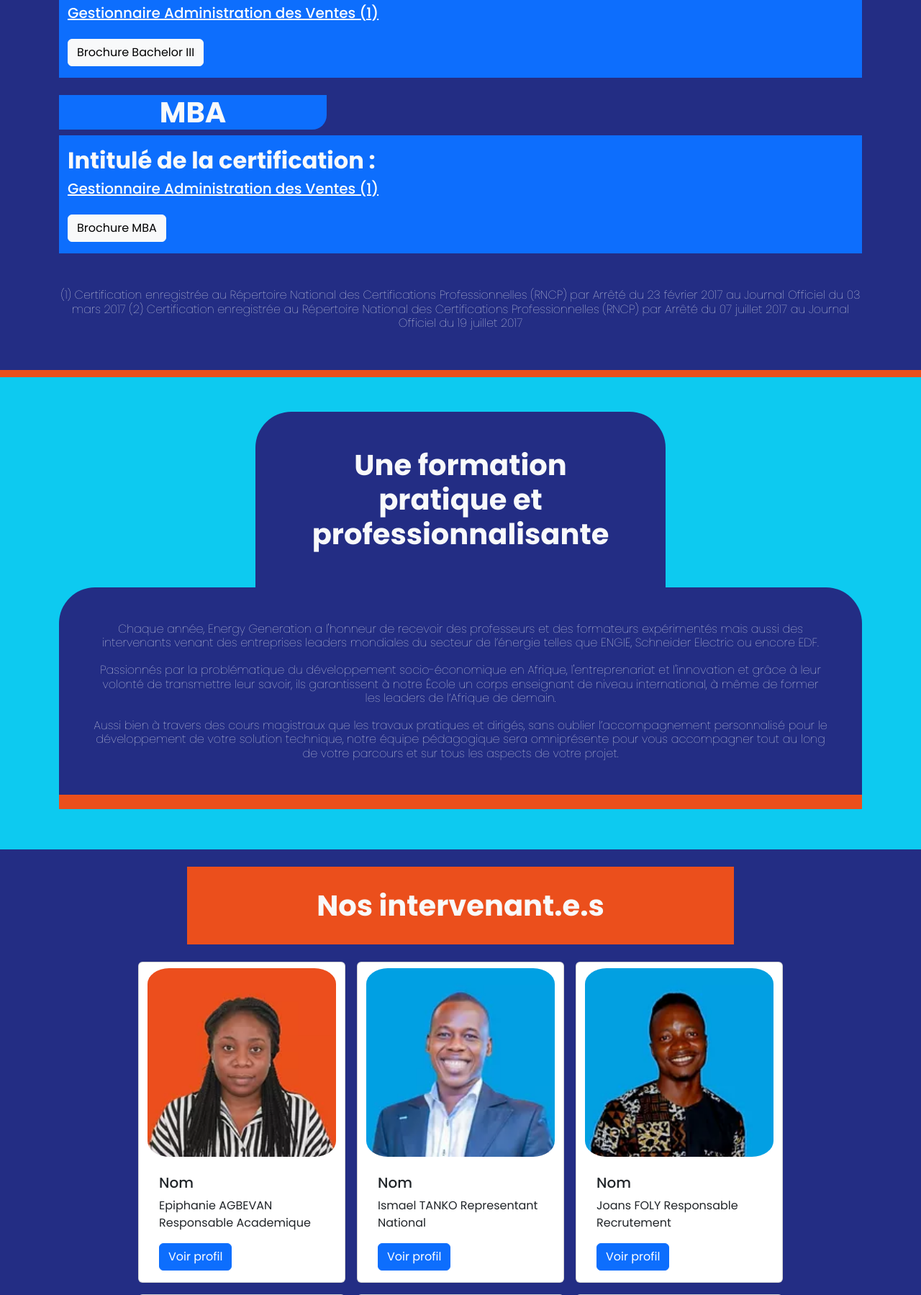
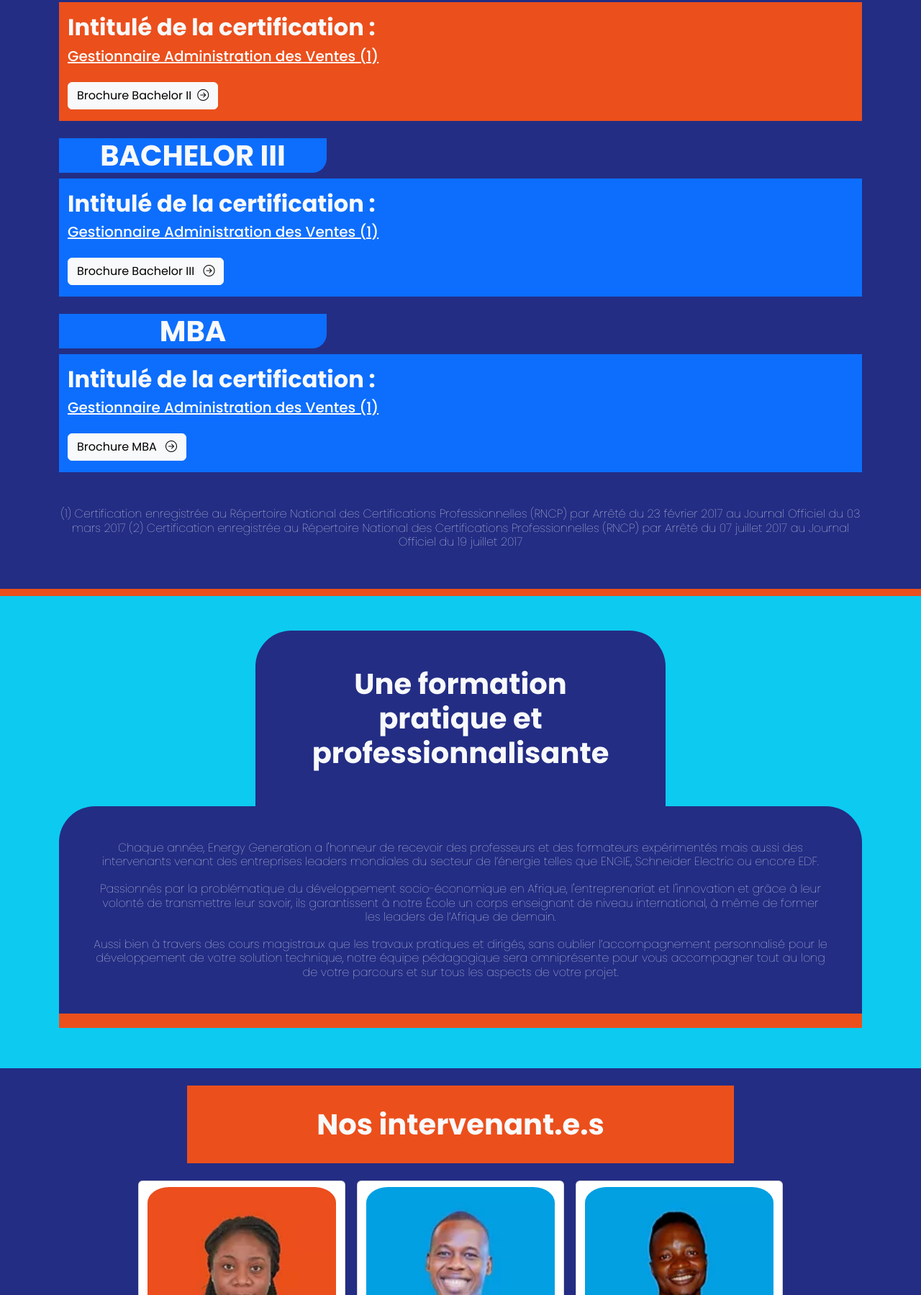
Before and after one commit to josiasapelete/Energy-Generation, a PHP site: page /assets/bhs.php in a window 1280 px wide. Shown: the part 3874-5673 px from the top of the page at 72% size. Run offline with PHP 8.4, Linux system fonts and the light colour scheme; some libraries are stand-ins or nearby versions.

Commit message:
Modification concernant une bonne indentation et coorection de certaines erreurs, modification opérée au niveau de bhs.php, footer.php, mentor.php, menu.php, newsletter.php, space.php, style.css

```diff
--- a/assets/bhs.php
+++ b/assets/bhs.php
@@ -42,7 +42,7 @@
                     <h3 class="fs-4">Business & HealthCare School</h3>
                     <h4 class="fs-5">International bachelor and NBA programs</h4>
                     <hr class="h-25">
-                    <button type="button" class="btn btn-info text-light fw-normal"> Postulez maintenant</button>
+                    <button type="button" class="btn btn-info fw-normal"> <a href="#form" class="text-light text-decoration-none"> Postulez maintenant <i class="bi bi-arrow-down-circle ps-2"></i> </a></button>
                 </div>
             </section>
 
@@ -83,9 +83,9 @@
 
 
             <!--================== SECTION devenir entrepreneur ==================-->
-            <section class="py-4" style="background-color: #232D84; border-bottom: 10px #EB4F1C solid;">
+            <section class="" style="background-color: #232D84; padding: 100px 0 100px 0; border-bottom: 10px #EB4F1C solid;">
                 <div class="container text-center text-light pb-3">
-                    <h2 class="fw-bold">DEVIENS ENTREPRENEUR.E du secteur de la SANTÉ et du BIEN-ETRE grâce à notre programme 3 en 1 unique en Afrique</h2>
+                    <h2 class="fw-bold pb-4">DEVIENS ENTREPRENEUR.E du secteur de la SANTÉ et du BIEN-ETRE grâce à notre programme 3 en 1 unique en Afrique</h2>
                     </div>
                 </div>
                 <div class="container text-light">
@@ -150,12 +150,12 @@
             <!--================== SECTION la business school ==================-->
             <section style="background-color: #232D84; border-bottom: 10px #EB4F1C solid;">
                 <img src="./image/sante.jpg" alt="Photo santé" style="height: 500px;" class="w-100 pb-4">
-                <div class="container text-center text-light pb-3">
+                <div style="padding: 80px 0 0 0;" class="container text-center text-light pb-3">
                     <h2 class="fw-bold pb-3">La <span style="color: #EB4F1C;">
                         Business & Healthcare School</span> vous forme pour entreprendre dans le domaine de la santé et du bien-être en Afrique.
                     </h2>
 
-                    <h6 class="fw-light">
+                    <h6 class="fw-light pb-5">
                         Quel que soit votre niveau d'études actuel, la Business & Healthcare School vous propose un programme de formation adapté et conçu pour vous accompagner au niveau supérieur.
                         <br> <br>
                         Nos programmes sont dispensés en français sur notre campus à Lomé, Togo et en anglais sur notre campus à Accra, Ghana.
@@ -171,7 +171,7 @@
                         <h1 class="fw-bold fs-2">Intitulé de la certification :</h1>
                         <a href="" class="text-white"><h5> Gestionnaire Administration des Ventes  (1)</h5></a>
                         <div class="text-light col-md-3">
-                            <button type="button" class="btn btn-light mt-3">Brochure Bachelor II</button>
+                            <button type="button" class="btn btn-light mt-3">Brochure Bachelor II<i class="bi bi-arrow-right-circle ms-2"></i></button>
                         </div>
                     </div>
                 </div>
@@ -187,7 +187,7 @@
                         <h1 class="fw-bold fs-2">Intitulé de la certification :</h1>
                         <a href="" class="text-white"><h5> Gestionnaire Administration des Ventes  (1)</h5></a>
                         <div class="text-light col-md-3">
-                            <button type="button" class="btn btn-light mt-3">Brochure Bachelor III</button>
+                            <button type="button" class="btn btn-light mt-3">Brochure Bachelor III <i class="bi bi-arrow-right-circle ms-2"></i></button>
                         </div>
                     </div>
                 </div>
@@ -203,11 +203,11 @@
                         <h1 class="fw-bold fs-2">Intitulé de la certification :</h1>
                         <a href="" class="text-white"><h5> Gestionnaire Administration des Ventes  (1)</h5></a>
                         <div class="text-light col-md-3">
-                            <button type="button" class="btn btn-light mt-3">Brochure MBA</button>
+                            <button type="button" class="btn btn-light mt-3">Brochure MBA <i class="bi bi-arrow-right-circle ms-2"></i></button>
                         </div>
                     </div>
 
-                    <div class="row py-5 text-light">
+                    <div style="padding: 0 0 80px 0;" class="row py-5 text-light">
                         <h6 class="text-center fw-lighter fs-6">
                             (1) Certification enregistrée au Répertoire National des Certifications Professionnelles (RNCP) par Arrêté du 23 février 2017 au Journal Officiel du 03 mars 2017
                             (2) Certification enregistrée au Répertoire National des Certifications Professionnelles (RNCP) par Arrêté du 07 juillet 2017 au Journal Officiel du 19 juillet 2017
@@ -254,81 +254,71 @@
                         <div class="card col-md-3" style="width: 18rem;">
                             <img src="./image/team/1.webp" class="card-img-top py-2" alt="..." style="border-radius: 30px;">
                             <div class="card-body">
-                                <h5 class="card-title">Nom</h5>
                                 <p class="card-text">Epiphanie AGBEVAN Responsable Academique</p>
-                                <a href="#" class="btn btn-primary">Voir profil</a>
+                                <a href="https://www.linkedin.com/in/g-epiphanie-agbevan-3659228b/" target="_blank" class="btn btn-primary">Voir profil <i class="bi bi-linkedin ps-2"></i></a>
                             </div>
                         </div>
                         <div class="card col-md-3" style="width: 18rem;">
                             <img src="./image/team/2.webp" class="card-img-top py-2" alt="..." style="border-radius: 30px;">
                             <div class="card-body">
-                                <h5 class="card-title">Nom</h5>
                                 <p class="card-text">Ismael TANKO Representant National</p>
-                                <a href="#" class="btn btn-primary">Voir profil</a>
+                                <a href="https://www.linkedin.com/in/ismael-tanko-25099625/" target="_blank" class="btn btn-primary">Voir profil <i class="bi bi-linkedin ps-2"></i></a>
                             </div>
                         </div>
                         <div class="card col-md-3" style="width: 18rem;">
                             <img src="./image/team/3.webp" class="card-img-top py-2" alt="..." style="border-radius: 30px;">
                             <div class="card-body">
-                                <h5 class="card-title">Nom</h5>
                                 <p class="card-text">Joans FOLY Responsable Recrutement</p>
-                                <a href="#" class="btn btn-primary">Voir profil</a>
+                                <a href="#" class="btn btn-primary">Voir profil <i class="bi bi-linkedin ps-2"></i></a>
                             </div>
                         </div>
                         <div class="card col-md-3" style="width: 18rem;">
                             <img src="./image/team/4.webp" class="card-img-top py-2" alt="..." style="border-radius: 30px;">
                             <div class="card-body">
-                                <h5 class="card-title">Nom</h5>
                                 <p class="card-text">Lucie BEAURAIN responsable entrepreneuriat</p>
-                                <a href="#" class="btn btn-primary">Voir profil</a>
+                                <a href="https://www.linkedin.com/in/lucie-beaurain/" target="_blank" class="btn btn-primary">Voir profil <i class="bi bi-linkedin ps-2"></i></a>
                             </div>
                         </div>
                         <div class="card col-md-3" style="width: 18rem;">
                             <img src="./image/team/5.webp" class="card-img-top py-2" alt="..." style="border-radius: 30px;">
                             <div class="card-body">
-                                <h5 class="card-title">Nom</h5>
                                 <p class="card-text">Matteo CARAYOL Responsable Innovation</p>
-                                <a href="#" class="btn btn-primary">Voir profil</a>
+                                <a href="https://www.linkedin.com/in/mcarayol/" target="_blank" class="btn btn-primary">Voir profil <i class="bi bi-linkedin ps-2"></i></a>
                             </div>
                         </div>
                         <div class="card col-md-3" style="width: 18rem;">
                             <img src="./image/team/6.webp" class="card-img-top py-2" alt="..." style="border-radius: 30px;" style="border-radius: 30px;">
                             <div class="card-body">
-                                <h5 class="card-title">Nom</h5>
                                 <p class="card-text">Odjouman ALLAGBE Responsable Communication</p>
-                                <a href="#" class="btn btn-primary">Voir profil</a>
+                                <a href="https://www.linkedin.com/in/odjoumanallagbe/" target="_blank" class="btn btn-primary">Voir profil <i class="bi bi-linkedin ps-2"></i></a>
                             </div>
                         </div>
                         <div class="card col-md-3" style="width: 18rem;">
                             <img src="./image/team/7.webp" class="card-img-top py-2" alt="..." style="border-radius: 30px;" style="border-radius: 30px;">
                             <div class="card-body">
-                                <h5 class="card-title">Nom</h5>
                                 <p class="card-text">Pascal ATEYO Responsable Technique</p>
-                                <a href="#" class="btn btn-primary">Voir profil</a>
+                                <a href="https://www.linkedin.com/in/pascal-ateyo/" traget="_blank" class="btn btn-primary">Voir profil <i class="bi bi-linkedin ps-2"></i></a>
                             </div>
                         </div>
                         <div class="card col-md-3" style="width: 18rem;">
                             <img src="./image/team/8.webp" class="card-img-top py-2" alt="..." style="border-radius: 30px;" style="border-radius: 30px;">
                             <div class="card-body">
-                                <h5 class="card-title">Nom</h5>
                                 <p class="card-text">Pascaline HOUNOU Responsable administrative et Comptable</p>
-                                <a href="#" class="btn btn-primary">Voir profil</a>
+                                <a href="https://www.linkedin.com/in/pascaline-hounou-29687415b/" target="_blank" class="btn btn-primary">Voir profil <i class="bi bi-linkedin ps-2"></i></a>
                             </div>
                         </div>
                         <div class="card col-md-3" style="width: 18rem;">
                             <img src="./image/team/9.webp" class="card-img-top py-2" alt="..." style="border-radius: 30px;" style="border-radius: 30px;">
                             <div class="card-body">
-                                <h5 class="card-title">Nom</h5>
-                                <p class="card-text">PAul CAIRNS Directeur Technique</p>
-                                <a href="#" class="btn btn-primary">Voir profil</a>
+                                <p class="card-text">Paul CAIRNS Directeur Technique</p>
+                                <a href="https://www.linkedin.com/in/paul-ec-cairns/" target="_blank" class="btn btn-primary">Voir profil <i class="bi bi-linkedin ps-2"></i></a>
                             </div>
                         </div>
                         <div class="card col-md-3" style="width: 18rem;">
                             <img src="./image/team/10.webp" class="card-img-top py-2" alt="..." style="border-radius: 30px;" style="border-radius: 30px;">
                             <div class="card-body">
-                                <h5 class="card-title">Nom</h5>
                                 <p class="card-text">Staff EG Astria fataki Fondatrice Presidente</p>
-                                <a href="#" class="btn btn-primary">Voir profil</a>
+                                <a href="https://www.linkedin.com/in/astriafataki/" target="_blank" class="btn btn-primary">Voir profil <i class="bi bi-linkedin ps-2"></i></a>
                             </div>
                         </div>
                     </div>
@@ -517,7 +507,7 @@
 
 
             <!-- ================== SECTION formulaire inscriptiuon ===================-->
-
+            <div id="form"></div>
             <?php
                 include('form.php')
             ?>
--- a/assets/footer.php
+++ b/assets/footer.php
@@ -86,10 +86,11 @@
       </div>
 
     </section>
+
+
     <section class="">
-
-      <div class="container-fluid py-5" id="footer">
-        <div class="container">
+      <div class="container-fluid" id="footer">
+        <div class="container pt-5">
           <div class="row gx-md-5">
 
             <!-- =============== Inclusion de la page newsletter =================-->
@@ -98,24 +99,23 @@
             </div>
 
             <div class=" col-12 mt-5 mt-md-0 col-md-6">
-              <img id="logo" src="image/Logo.webp" alt="">
+              <img class="w-100 pb-4" src="image/Logo.webp" alt="">
               <ul>
                 <li>Accueil</li> <br>
                 <li>Business Healthcare school</li> <br>
-                <li>Energy Space</li>
+                <li>Energy Space</li> <br>
                 <li>Blog</li>
               </ul>
             </div>
           </div>
         </div>
+
+        <!-- ============== SECTION copyright ==============-->
+        <div class="container">
+          <hr>
+          <p class="text-center m-0"> <i class="fa-regular fa-copyright"></i> 2020 - Energie Generation - All rights reserved</p>
+        </div>
       </div>
-    </section>
-
-    <!-- ============== SECTION copyright ==============-->
-    <section  class="end">
-      <p>2020 - Energie Generation - All rights reserved</p>
-    </section>
-
     </section>
   </footer>
 </body>
--- a/assets/menu.php
+++ b/assets/menu.php
@@ -15,7 +15,7 @@
             <a class="w-30  navbar-brand" href="#"><img class="logo" src="image/Logo.webp" alt="Logo">
             </a>
             <button class="navbar-toggler" type="button" data-bs-toggle="collapse" data-bs-target="#navbarSupportedContent" aria-controls="navbarSupportedContent" aria-expanded="false" aria-label="Toggle navigation">
-            <span class="navbar-toggler-icon"></span>
+                <span class="navbar-toggler-icon"></span>
             </button>
             <div class="collapse navbar-collapse" id="navbarSupportedContent">
             <ul class="navbar-nav me-auto mb-2 offset-md-6 mb-lg-auto ">
@@ -43,11 +43,6 @@
                 <a class="nav-link" aria-current="page" href="mentor.php">Devenir Mentor</a>
                 </li>
             </ul>
-            <div class="lng d-flex">
-                <img src="./image/fr.jpeg" alt="" class="fr">
-                <img src="./image/en.jpeg" alt="" class="en">
-            </div>
-            </div>
 
         </div>
 
--- a/assets/newsletter.php
+++ b/assets/newsletter.php
@@ -28,8 +28,8 @@
         // varible pour recuperer les entrées
             if(isset($_POST['submit'])){
                 $name = $_POST["nom"];
-        $email = $_POST["Email"];
-        $lang = filter_input(INPUT_POST, "lang", FILTER_VALIDATE_INT);
+                $email = $_POST["Email"];
+                $lang = filter_input(INPUT_POST, "lang", FILTER_VALIDATE_INT);
 
         // requete pour inserer les donné
         $sql = "INSERT INTO newsletter (nom,email,lang)
--- a/assets/style.css
+++ b/assets/style.css
@@ -206,8 +206,6 @@
     background-color:#232D84;
     text-align: center;
     padding: 10px;
-    /* margin-left:auto;
-    margin-right:auto; */
     color: white;
 }
 
@@ -246,25 +244,14 @@
     text-align: center;
     padding: 15px;
 }
-#logo{
-    height: 50px;
-    width: 150px;
-}
+
 #footer{
     background-color:#232D84;
     color: white;
-    /* display: flex;  */
-    /* gap: 10%; */
-    /* justify-content: center; */
-    border-bottom:4px solid #019FE3;
-
 }
 
 .end{
-    background-color: black;
-    color: white;
-    text-align: center;
-    padding: 10px;
+    background-color: #232D84;
 }
 
 /*style du blog*/
```
Also changed, not shown: assets/mentor.php (+3 -3 lines), assets/space.php (+28 -25 lines), 1 other file. Lines whose indentation alone changed are shown as unchanged.
